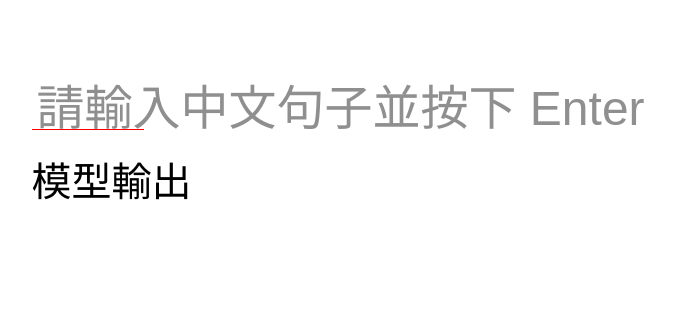
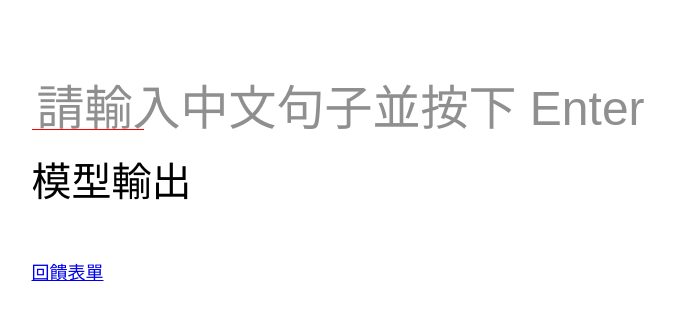
Before and after one commit to joel0115/Introduction-to-AI-final-project, a plain HTML site: page index.html in a window 1280 px wide. Shown: the whole page, without its empty margins (46-721 px from the left). Drawn offline with nearby package versions, Linux system fonts and the light colour scheme.

Commit message:
add form link

```diff
--- a/index.html
+++ b/index.html
@@ -13,6 +13,8 @@
     <input type="text" name="name" class="question" id="nme" required autocomplete="off" />
     <label for="nme"><span>請輸入中文句子並按下 Enter</span></label>
     <div class="result" id="result" style="font-size: 40px; margin-top: 20px;">模型輸出</div>
+    <div style="margin-top: 50px; "><a style="font-size: large;" target="_blank"
+            href="https://forms.gle/zfLA9TyZeQVwcEED8">回饋表單</a></div>
 </body>
 
 </html>
```
